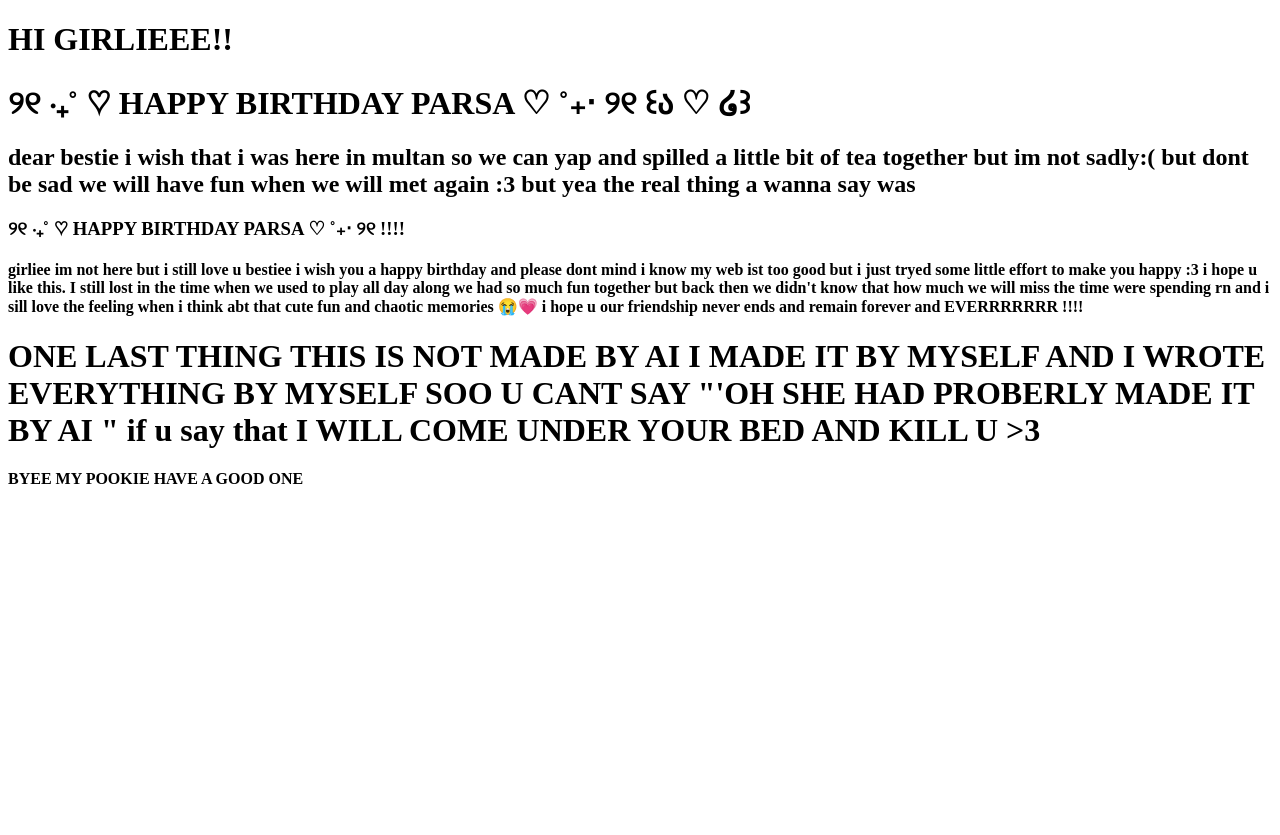
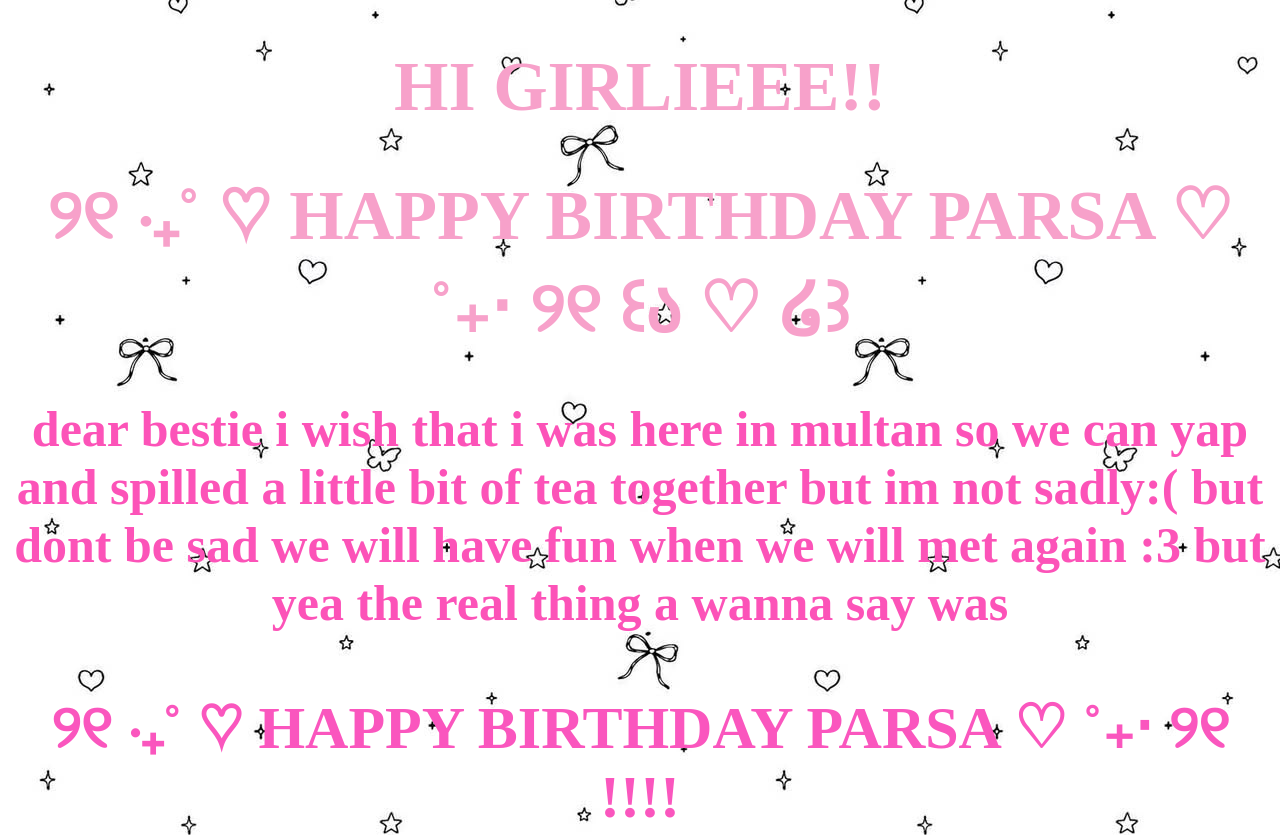
Before and after one commit to momnammm/Paro, a plain HTML site: page index.html in a window 1280 px wide. Shown: the top 835 px of the page. Before the commit the page ends 800 px from the top, so only its background shows below. Drawn offline with Linux system fonts and the light colour scheme.

Commit message:
i styled it

```diff
--- a/index.html
+++ b/index.html
@@ -1,6 +1,8 @@
 <!DOCTYPE html>
 <head>
     <title>HAPPY BIRTHY PARSAA!!</title>
+
+    <link rel="stylesheet" href="style.css">
 
 </head>
 <body>
--- /dev/null
+++ b/style.css
@@ -0,0 +1,23 @@
+h1{
+    color: rgb(247, 161, 202);
+    text-align: center;
+    font-size:70px ;
+}
+h2{
+color: rgb(252, 83, 184);
+text-align: center;
+font-size:50px ;
+}
+h3{
+color: rgb(250, 86, 190);
+text-align: center;
+font-size: 60px;
+}
+h4{
+color: rgb(242, 79, 217);
+text-align: center;
+font-size: 40px;
+}
+body{
+    background-image: url(star\ doodle.jpg)
+}
```
Also changed, not shown: star doodle.jpg (added).
